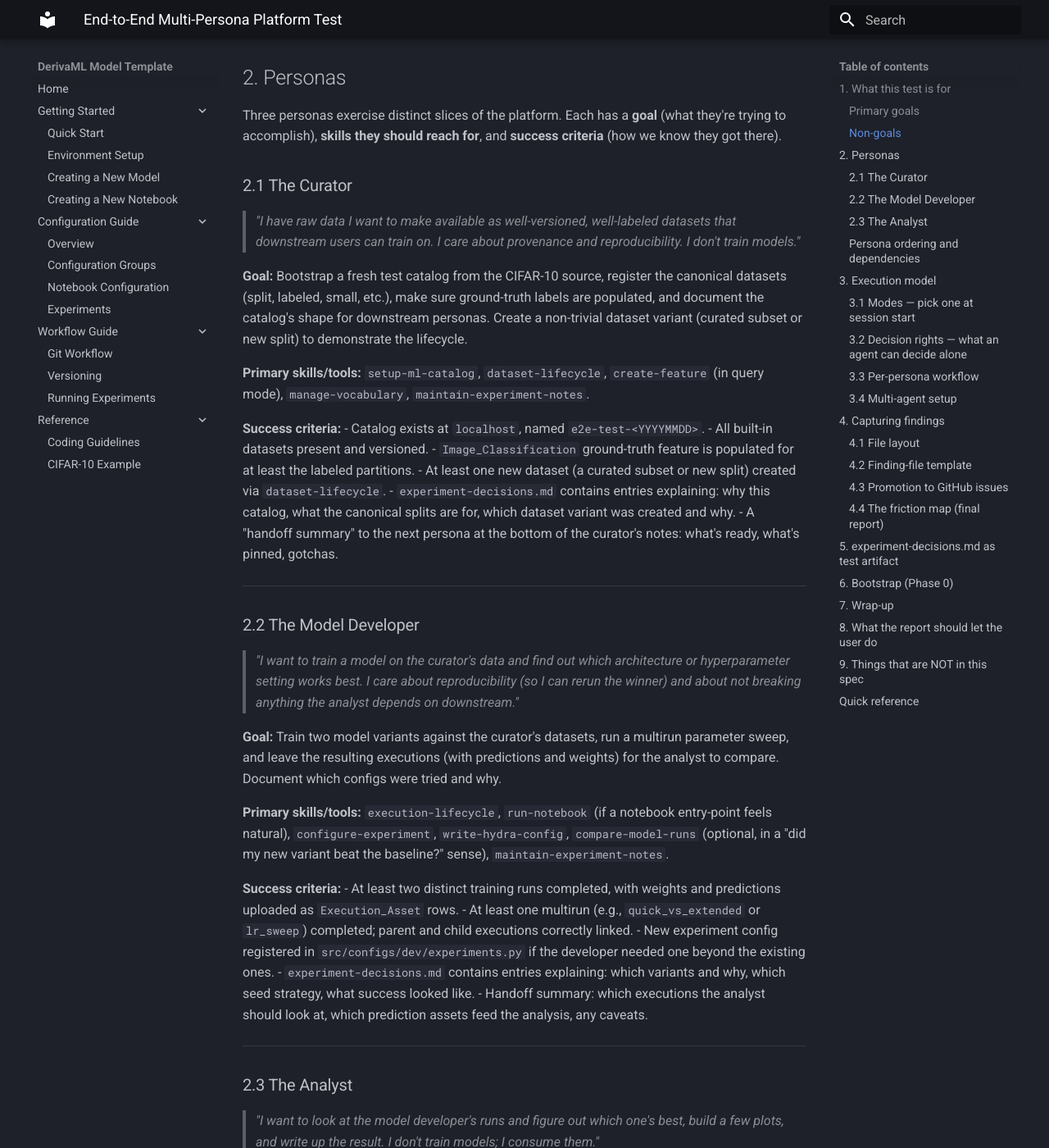
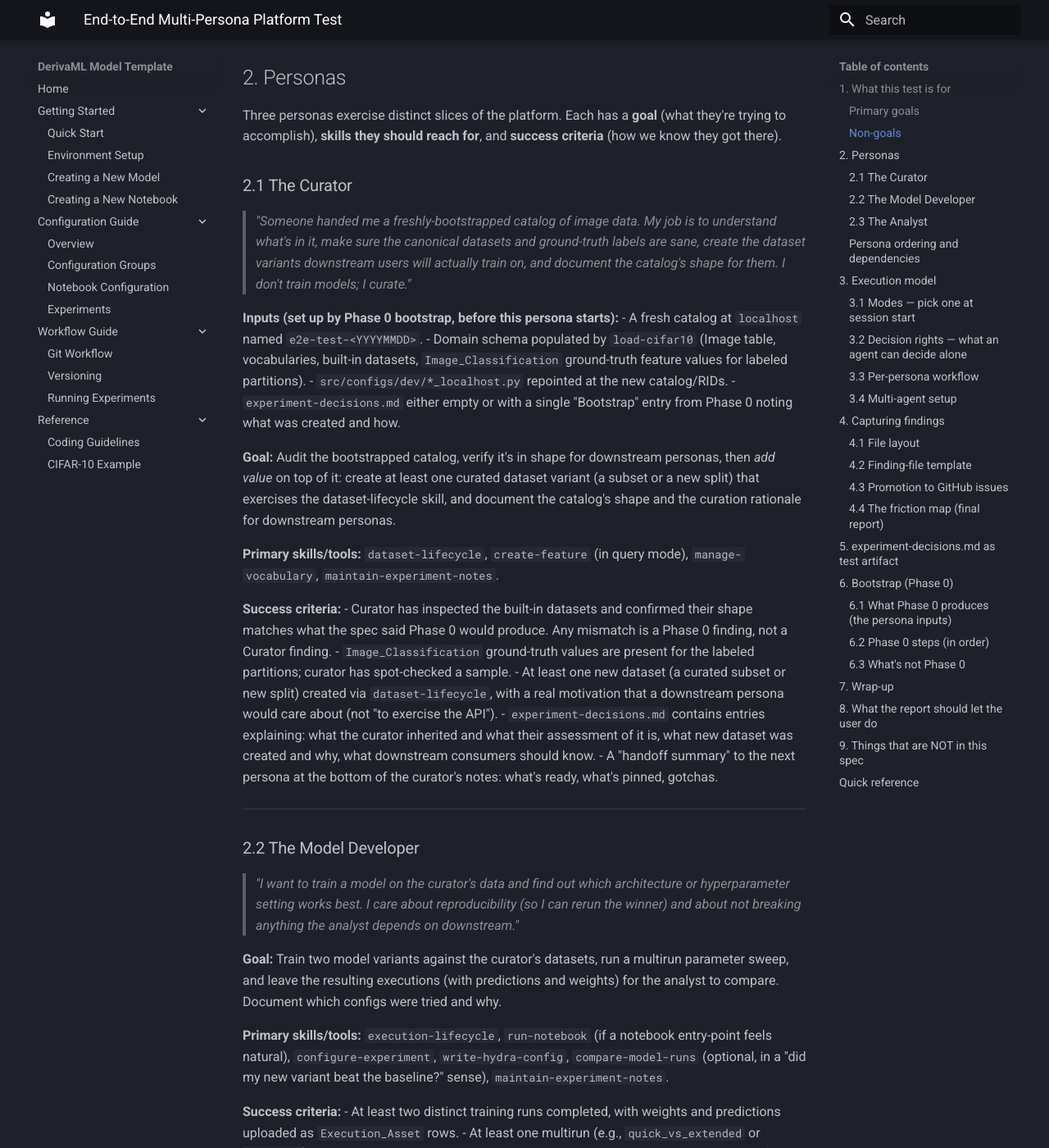
Before and after one commit to informatics-isi-edu/deriva-ml-model-template, an MkDocs documentation site: the page built from docs/test-plans/2026-05-20-e2e-multipersona.md, in a window 1280 px wide and 1400 px high, scrolled down 1205 px. Shown: the whole window at 82% size. Built offline with MkDocs 1.6.1 and Material for MkDocs 9.7.7, drawn with Linux system fonts in a browser that asks for light colours; some of the changed text lies outside the part shown.

Commit message:
docs(test-plans): Phase 0 explicitly bootstraps the catalog; Curator inherits it
Two reframings:

1. Catalog bootstrap is Phase 0 infrastructure, not Curator work.
   Phase 0 now has an explicit step 4 that runs `load-cifar10
   --create-catalog ...` and verifies the result before any persona
   starts. Success criteria: catalog exists, 13 datasets present,
   ground-truth feature populated, class distribution balanced
   (post-#15). A Phase 0 failure here is a Phase 0 finding, not a
   Curator finding — the Curator hasn't started yet.

2. Curator's role rewritten as "audit + add value on top of an
   inherited catalog," not "bootstrap from raw data." The user-story
   framing now says "Someone handed me a freshly-bootstrapped
   catalog..." Curator's first job is inspection (do the built-in
   datasets match what Phase 0 said it would produce?); subsequent
   work is curation on top (a new split or subset, motivated by a
   downstream consumer's actual need).

Also adds a §6.3 "What's not Phase 0" callout — `load-cifar10`
itself is platform code, not test code; failures there are findings
against the script. And updates the Quick Reference table to make
explicit that Phase 0 (not the Curator) creates the catalog.

Co-Authored-By: Claude Opus 4.7 <noreply@anthropic.com>

````diff
--- a/docs/test-plans/2026-05-20-e2e-multipersona.md
+++ b/docs/test-plans/2026-05-20-e2e-multipersona.md
@@ -60,30 +60,42 @@ reach for**, and **success criteria** (how we know they got there).
 
 ### 2.1 The Curator
 
-> *"I have raw data I want to make available as well-versioned,
-> well-labeled datasets that downstream users can train on. I care
-> about provenance and reproducibility. I don't train models."*
+> *"Someone handed me a freshly-bootstrapped catalog of image data.
+> My job is to understand what's in it, make sure the canonical
+> datasets and ground-truth labels are sane, create the dataset
+> variants downstream users will actually train on, and document
+> the catalog's shape for them. I don't train models; I curate."*
 
-**Goal:** Bootstrap a fresh test catalog from the CIFAR-10 source,
-register the canonical datasets (split, labeled, small, etc.), make
-sure ground-truth labels are populated, and document the catalog's
-shape for downstream personas. Create a non-trivial dataset variant
-(curated subset or new split) to demonstrate the lifecycle.
+**Inputs (set up by Phase 0 bootstrap, before this persona starts):**
+- A fresh catalog at `localhost` named `e2e-test-<YYYYMMDD>`.
+- Domain schema populated by `load-cifar10` (Image table, vocabularies,
+  built-in datasets, `Image_Classification` ground-truth feature
+  values for labeled partitions).
+- `src/configs/dev/*_localhost.py` repointed at the new catalog/RIDs.
+- `experiment-decisions.md` either empty or with a single
+  "Bootstrap" entry from Phase 0 noting what was created and how.
 
-**Primary skills/tools:** `setup-ml-catalog`, `dataset-lifecycle`,
-`create-feature` (in query mode), `manage-vocabulary`,
-`maintain-experiment-notes`.
+**Goal:** Audit the bootstrapped catalog, verify it's in shape for
+downstream personas, then *add value* on top of it: create at least
+one curated dataset variant (a subset or a new split) that exercises
+the dataset-lifecycle skill, and document the catalog's shape and
+the curation rationale for downstream personas.
+
+**Primary skills/tools:** `dataset-lifecycle`, `create-feature` (in
+query mode), `manage-vocabulary`, `maintain-experiment-notes`.
 
 **Success criteria:**
-- Catalog exists at `localhost`, named `e2e-test-<YYYYMMDD>`.
-- All built-in datasets present and versioned.
-- `Image_Classification` ground-truth feature is populated for at
-  least the labeled partitions.
+- Curator has inspected the built-in datasets and confirmed their
+  shape matches what the spec said Phase 0 would produce. Any
+  mismatch is a Phase 0 finding, not a Curator finding.
+- `Image_Classification` ground-truth values are present for the
+  labeled partitions; curator has spot-checked a sample.
 - At least one new dataset (a curated subset or new split) created
-  via `dataset-lifecycle`.
-- `experiment-decisions.md` contains entries explaining: why this
-  catalog, what the canonical splits are for, which dataset variant
-  was created and why.
+  via `dataset-lifecycle`, with a real motivation that a downstream
+  persona would care about (not "to exercise the API").
+- `experiment-decisions.md` contains entries explaining: what the
+  curator inherited and what their assessment of it is, what new
+  dataset was created and why, what downstream consumers should know.
 - A "handoff summary" to the next persona at the bottom of the
   curator's notes: what's ready, what's pinned, gotchas.
 
@@ -399,26 +411,88 @@ Gaps go in `findings/` like any other friction.
 ## 6. Bootstrap (Phase 0)
 
 Run once, by the orchestrator (or the user) before launching the
-curator. None of this is persona work.
+curator. None of this is persona work — this is infrastructure setup
+that must complete *before* any persona starts. A failure here is a
+Phase 0 finding and may block the test entirely.
 
-1. **Choose date**: pick the run date as `<YYYY-MM-DD>`. All branches,
-   catalog name, journal, and report use this.
-2. **Verify clean state**: model template `main` is clean, no
-   stale `e2e-test/*` branches conflict, prior test catalogs (if
-   any) are either kept intentionally or deleted with user
-   confirmation.
-3. **Refresh sibling versions**: `uv sync` in the workspace; verify
-   `deriva-ml`, `deriva-ml-mcp`, `deriva-mcp-core` versions; rebuild
-   the dev-localhost MCP container against the current sibling
-   versions; restart Claude Code's MCP servers.
-4. **Audit Claude Code skill registry**: verify which skills are
+### 6.1 What Phase 0 produces (the persona inputs)
+
+By the time Phase 0 is done, the following is true:
+
+- A fresh catalog exists at `localhost` named `e2e-test-<YYYYMMDD>`.
+- The catalog has the cifar10 domain schema populated by `load-cifar10`
+  (Image table, vocabularies including `Image_Class`, the 13 built-in
+  datasets, ground-truth `Image_Classification` feature values).
+- `src/configs/dev/{deriva,datasets,assets,roc_analysis}_localhost.py`
+  in each persona's worktree are repointed at the new catalog ID and
+  the new dataset RIDs.
+- The first entry in `experiment-decisions.md` is a single
+  "Bootstrap" note from Phase 0 recording catalog name, dataset RIDs,
+  the `load-cifar10` invocation that created them, and the sibling
+  versions of the platform stack at run-start.
+- The dev-localhost MCP container is rebuilt against the current
+  sibling versions; Claude Code's MCP server connection is restarted.
+- One git worktree exists per persona (curator, developer, analyst),
+  each branched from `main` of this repo.
+
+### 6.2 Phase 0 steps (in order)
+
+1. **Choose date.** Pick the run date as `<YYYY-MM-DD>`. All branches,
+   catalog name, journal, and report use this. Refuse to proceed if a
+   prior catalog at the same name exists unless the user explicitly
+   says delete-and-reuse.
+2. **Verify clean state.** Model template `main` is at the latest
+   commit; no stale `e2e-test/*` branches conflict; prior test
+   catalogs (if any) are either kept intentionally or deleted with
+   user confirmation.
+3. **Refresh sibling versions.** `uv sync` in the workspace; verify
+   `deriva-ml`, `deriva-ml-mcp`, `deriva-mcp-core`, `deriva-skills`,
+   `deriva-ml-skills` versions all match their `main` HEADs; rebuild
+   the dev-localhost MCP container against those versions; restart
+   Claude Code's MCP servers and confirm the container is healthy.
+4. **Bootstrap the catalog.** Run:
+   ```
+   uv run load-cifar10 --hostname localhost \
+       --create-catalog e2e-test-<YYYYMMDD> --num-images 500
+   ```
+   Confirm via direct deriva-ml inspection:
+   - Catalog exists at the expected name + a numeric catalog ID.
+   - 13 datasets present with the expected names.
+   - `Image_Classification` feature values are populated for the
+     labeled partitions (count > 0).
+   - Class distribution is balanced across all 10 CIFAR-10 classes
+     (post-#15 fix; not the pre-fix bird+ship-dominant skew).
+
+   If any of these fail, that is a Phase 0 finding. The test
+   either aborts or proceeds with the finding documented and the
+   Curator's success criteria adjusted accordingly. User decides.
+5. **Repoint dev configs.** Update `src/configs/dev/*_localhost.py`
+   in this checkout with the new catalog ID and dataset RIDs. Commit
+   on `main` of each per-persona worktree with the `[E2E-DROP]` marker
+   so the commit can be dropped at session end.
+6. **Seed `experiment-decisions.md`** with the "Bootstrap" entry — a
+   short note recording what was created in step 4 and what the
+   ground state looks like. Sibling versions (commit SHAs or release
+   tags) are part of this entry so the run is reconstructable.
+7. **Audit Claude Code skill registry.** Verify which skills are
    auto-fire vs slash-only by reading frontmatter; this is the
    ground state the personas will see. Mismatches against the
-   personas' expected skill list go in `findings/setup/` (a
-   pre-curator finding bucket).
-5. **Create worktrees**: one per persona, per §3.4.
-6. **Mode selection**: ask the user — interactive or autonomous?
-7. **Launch curator** in their worktree with their persona prompt.
+   personas' expected skill list go in `findings/setup/` as a
+   pre-curator finding bucket.
+8. **Create worktrees.** One per persona, per §3.4.
+9. **Mode selection.** Ask the user — interactive or autonomous?
+10. **Launch curator** in their worktree with their persona prompt.
+
+### 6.3 What's *not* Phase 0
+
+- `load-cifar10` itself. The script lives in `src/scripts/load_cifar10.py`
+  and is treated as platform code, not test code. If it breaks during
+  step 4, that's a finding against the script (or against `deriva-ml`
+  if the failure is in a library call), not test-design feedback.
+- Schema or vocabulary creation beyond what `load-cifar10` does. Any
+  curation work belongs to the Curator persona, not bootstrap.
+- Feature populations beyond ground-truth. The Curator is the persona
+  who decides whether additional features are needed downstream.
 
 ---
 
@@ -489,6 +563,7 @@ itself is broken and that's its own finding worth investigating.
 | Where does this spec live? | `docs/test-plans/2026-05-20-e2e-multipersona.md` |
 | Where do findings go? | `findings/<persona>/<NN>-<slug>.md` per worktree |
 | Where does the persona handoff happen? | `experiment-decisions.md` (project root) |
+| Who creates the catalog? | Phase 0 bootstrap (§6), via `load-cifar10` — *before* any persona runs |
 | What's the catalog name? | `e2e-test-<YYYYMMDD>` (chosen at run start) |
 | Mode flag? | Interactive (checkpoint per persona) or Autonomous (final report only); chosen at start |
 | Branch naming? | `e2e-test/<YYYY-MM-DD>-<persona>`, branched from `main` |
````
